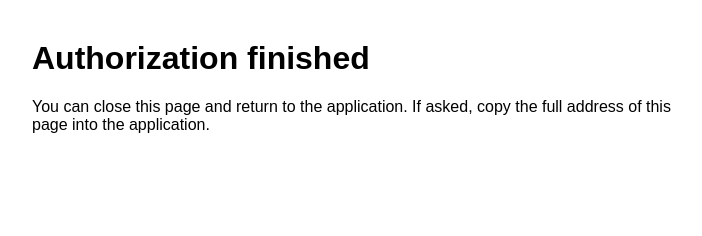
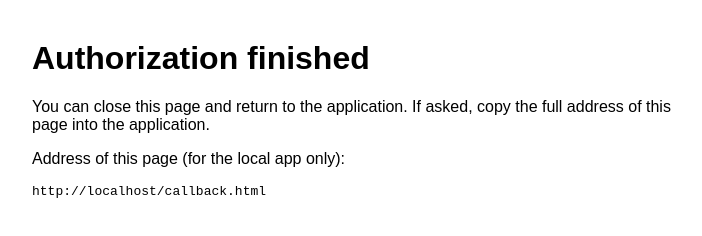
Before and after one commit to shadiqshah/ainews-legal, a plain HTML site: page callback.html in a window 1280 px wide. Shown: the whole page, without its empty margins (288-990 px from the left). Drawn offline with Linux system fonts and the light colour scheme.

Commit message:
Show the callback address on the callback page

```diff
--- a/callback.html
+++ b/callback.html
@@ -1 +1 @@
-<!doctype html><html lang="en"><head><meta charset="utf-8"><title>Authorized</title></head><body style="font-family:sans-serif;max-width:640px;margin:40px auto;padding:0 16px"><h1>Authorization finished</h1><p>You can close this page and return to the application. If asked, copy the full address of this page into the application.</p></body></html>
+<!doctype html><html lang="en"><head><meta charset="utf-8"><title>Authorized</title></head><body style="font-family:sans-serif;max-width:640px;margin:40px auto;padding:0 16px"><h1>Authorization finished</h1><p>You can close this page and return to the application. If asked, copy the full address of this page into the application.</p><p>Address of this page (for the local app only):</p><pre id="u" style="white-space:pre-wrap;word-break:break-all"></pre><script>document.getElementById("u").textContent=location.href</script></body></html>
```
